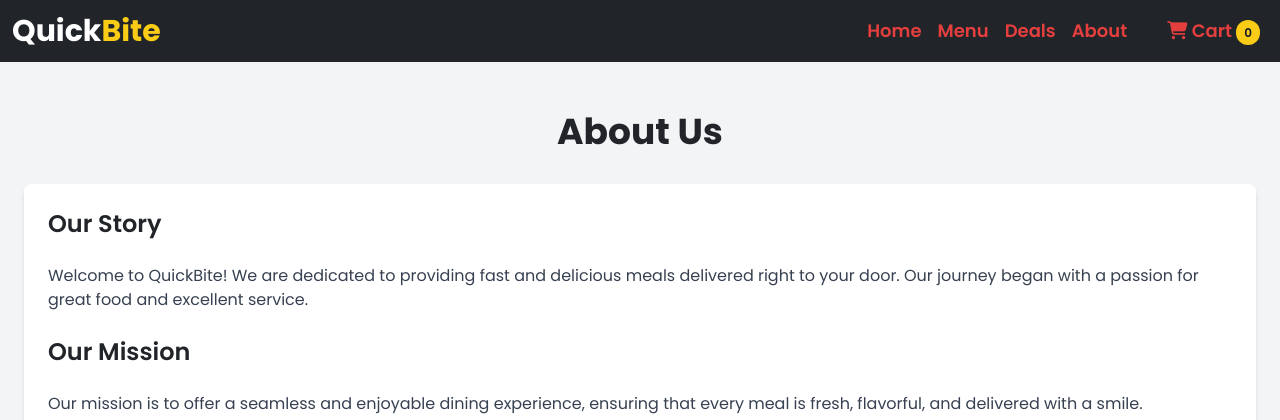
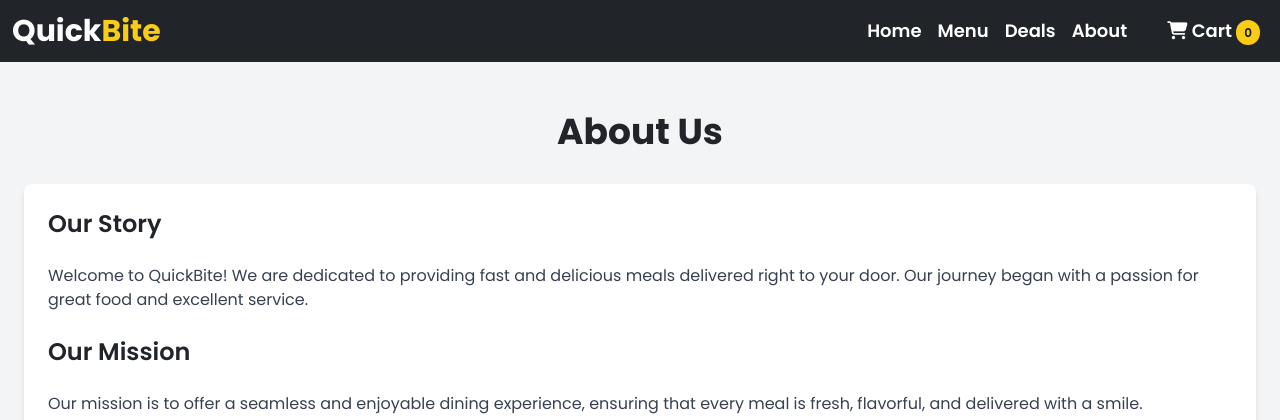
Before and after one commit to SulemanAwais/FastFoodHub-Django, a Django app: page /about/ in a window 1280 px wide. Shown: the top 420 px of the page. Run offline with Django 5.2, Linux system fonts and the light colour scheme; some libraries are stand-ins or nearby versions.

Commit message:
🚀 Fix header color issue 🎨

```diff
--- a/fast_food_website/core/templates/core/base.html
+++ b/fast_food_website/core/templates/core/base.html
@@ -85,6 +85,9 @@
             color: #000;
             text-decoration: none;
             cursor: pointer;
+        }
+        .nav-link {
+            color: #ffffff !important; /* Ensure nav links are always white */
         }
     </style>
 </head>
```
